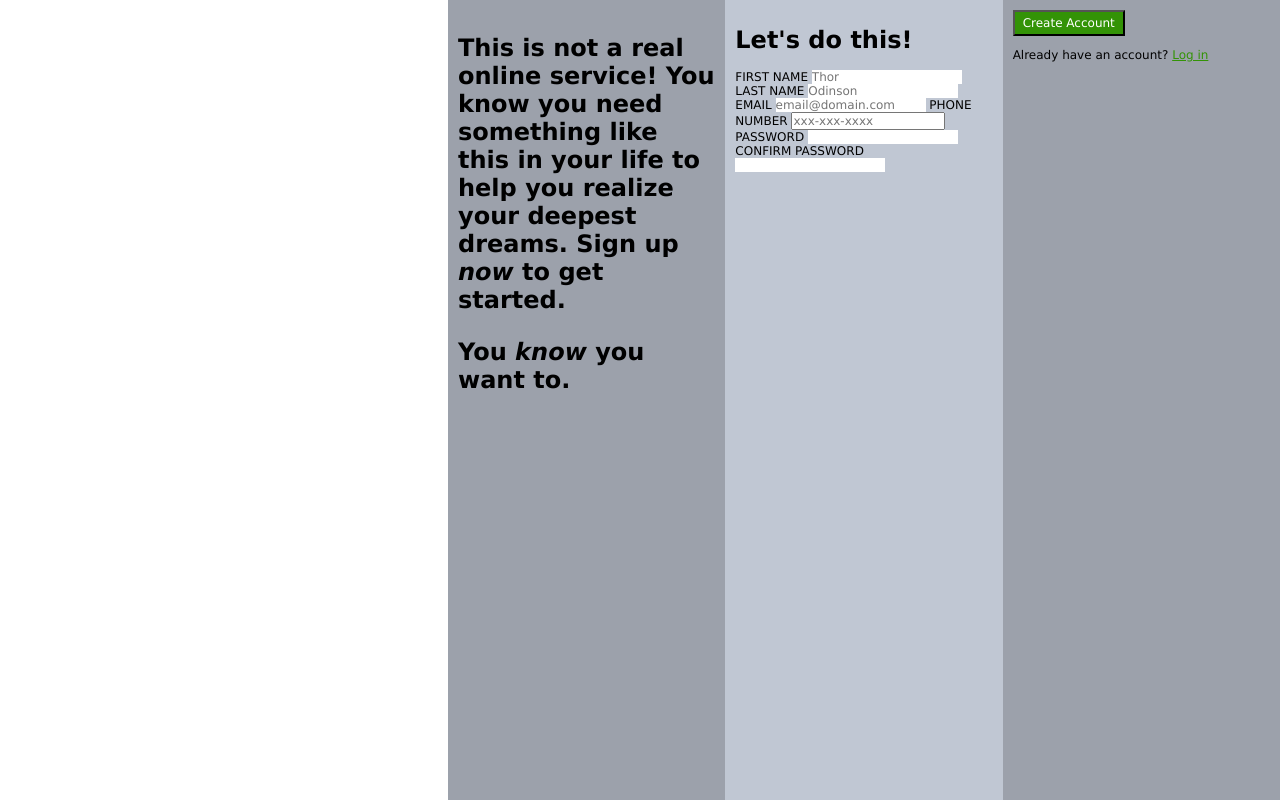
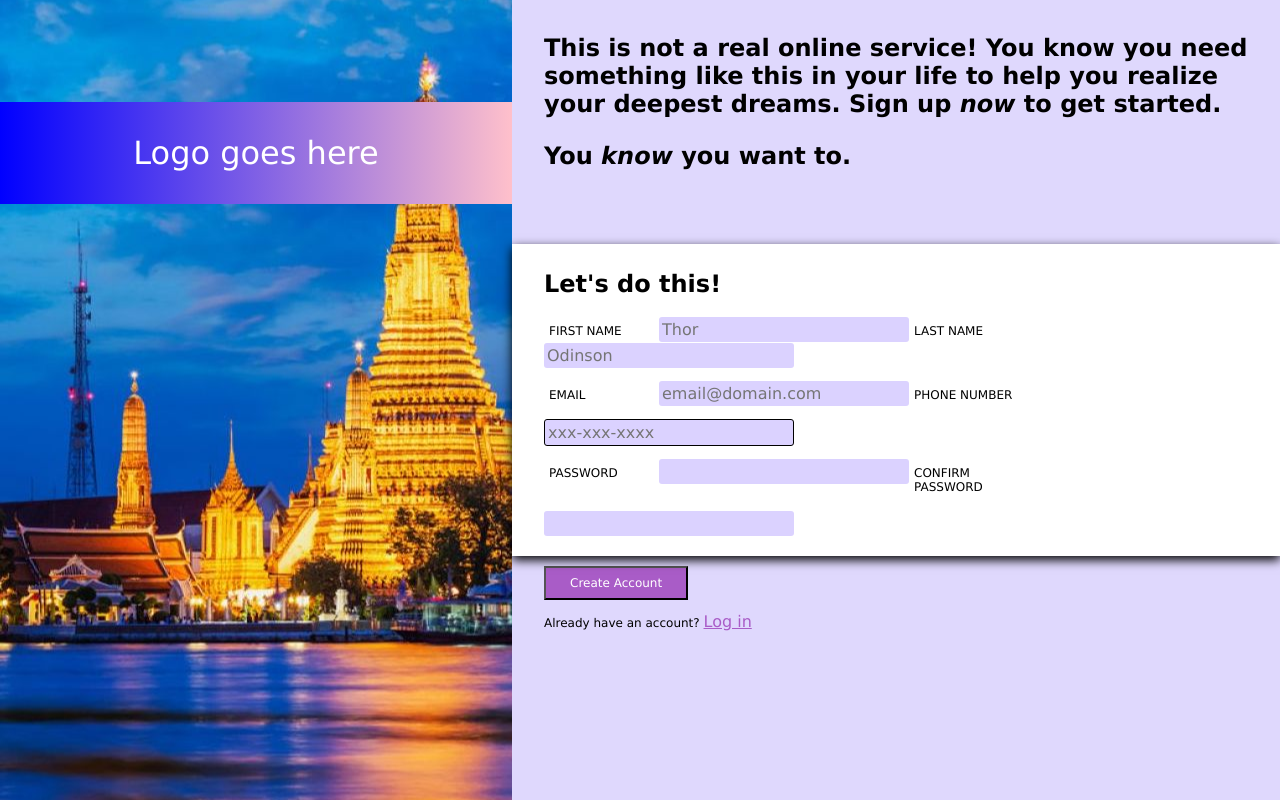
Before and after one commit to Clifb314/forms-project, a plain HTML site: page index.html in a window 1280 px wide. Drawn offline with Linux system fonts and the light colour scheme.

Commit message:
clean up spacing, script

```diff
--- a/index.html
+++ b/index.html
@@ -9,6 +9,9 @@
 </head>
 
 <body>
+    <div class="bg">
+        <div class="gradient">Logo goes here</div>
+    </div>
     <div class="right-side">
         <div class="top">
             <p class="header">This is not a real online service! You know you need something
@@ -20,6 +23,7 @@
         <div class="formsection">
             <form method="post" id="signup">
                 <h1 class="header">Let's do this!</h1>
+                <div class="names">
                     <label for="fname">FIRST NAME</label>
                     <input type="text"
                             placeholder="Thor"
@@ -30,30 +34,33 @@
                             placeholder="Odinson"
                             required
                             name="lname">
+                </div>
+                <div class="contact">
                     <label for="email">EMAIL</label>
                     <input type="email"
                             placeholder="email@domain.com"
                             required
                             name="email">
-                <label for="pnum">PHONE NUMBER</label>
+                    <label for="pnum">PHONE NUMBER<p id=telerror></p></label>
                     <input type="tel"
                             pattern="[0-9]{3}-[0-9]{3}-[0-9]{3}"
                             placeholder="xxx-xxx-xxxx"
                             name="pnum"
                             id="pnum">
-                <label for="password">PASSWORD</label>
+                </div>
+                <div class="pass">
+                    <label for="password">PASSWORD<p id="perror"></p></label>
                     <input type="password"
                             title="Must be at least 10 characters with at least one number and one capital letter"
                             required
                             name="password"
                             id="password">
-                <span id="perror"></span>
-                <label for="checkpass">CONFIRM PASSWORD</label>
+                    <label for="checkpass">CONFIRM PASSWORD<p id="checkerror"></p></label>
                     <input type="password"
                             required
                             name="checkpass"
                             id="checkpass">
-                <span id="checkerror"></span>
+                </div>
             </form>
         </div>
         <div class="bottom">
@@ -67,10 +74,11 @@
 
 
 <script type="text/javascript">
-    let check = document.getElementbyId('checkpass')
+    let check = document.getElementById('checkpass')
     let password = document.getElementById('password')
     let phone = document.getElementById('pnum')
     let passerror = document.getElementById('perror')
+    let telerror = document.getElementById('telerror')
     let checkerror = document.getElementById('checkerror')
     let btn = document.querySelector("button")
 
@@ -99,6 +107,7 @@
 
         else {
             checkerror.classname = ''
+            checkerror.textContent = ''
             btn.disabled = false
         }
 
@@ -107,10 +116,10 @@
     function checkReq() {
         let test = password.value
         if (test.length < 10) {
-            pLen = test.length
             passerror.className = 'invalid'
-            passerror.textContent = 'Please enter a password with at least 10 character. You have ${pLen}'
+            passerror.textContent = `Please enter a password with at least 10 character. You have ${test.length}`
             btn.disabled = true
+            return
         }
 
         // string.search can take regex, returns -1 if not found
@@ -118,16 +127,17 @@
             passerror.textContent = 'Please include at least one number'
             passerror.className = 'invalid'
             btn.disabled = true
-
+            return
         }
 
         if (test.search(/[A-Z]/) < 0) {
             passerror.textContent = 'Please include at least one capital letter'
             passerror.className = 'invalid'
             btn.disabled = true
-        }
-        else {
+            return
+        } else {
             passerror.className = ''
+            passerror.textContent = ''
             btn.disabled = false
         }
     }
@@ -137,6 +147,17 @@
 
         if (number.length == 3 || number.length == 7) {
             phone.value += '-'
+        }
+
+        if (number.length > 12 || number.search(/[a-zA-Z]/) > -1) {
+            telerror.className = 'invalid'
+            telerror.textContent = 'Enter in 111-111-1111 format'
+            btn.disabled = true
+            return
+        } else {
+            telerror.className = ''
+            telerror.textContent = ''
+            btn.disabled = false
         }
     }
 
--- a/styles.css
+++ b/styles.css
@@ -6,7 +6,16 @@ body {
     font-family: Verdana, Helvetica, sans-serif;
     padding: 0;
     margin: 0;
-    font-size: 12px
+    font-size: 12px;
+}
+
+div.bg {
+    width: 40%;
+    display: flex;
+    background-image: url(watarun.jpg);
+    background-position: left;
+    background-repeat: no-repeat;
+    background-attachment: fixed;
 }
 
 button, input {
@@ -22,21 +31,60 @@ button, input {
     font-size: 1.5rem
 }
 
+.gradient {
+    width:100%;
+    margin-top: 20%;
+    background: linear-gradient(to right, blue, pink);
+    align-self: flex-start;
+    font-size: 2rem;
+    text-align: center;
+    color: white;
+    padding: 2rem 0;
+}
+
 .right-side {
-    width: 65%;
+    width: 60%;
     display: flex;
+    flex-direction: column;
     justify-content: center;
     align-items: stretch;
+}
+
+.names, .contact, .pass {
+    margin-bottom: 10px;
+    display: flex;
+    flex-wrap: wrap;
+    justify-content: flex-start;
+    align-items: baseline;
+}
+
+input {
+    background-color: rgb(219, 210, 255);
+    border: 1px solid black;
+    border-radius: 3px;
+    width: 250px;
+    padding: 3px;
+    font-size: 1rem;
+}
+
+label {
+    text-align: left;
+    display: block;
+    width: 100px;
+    margin: 10px 10px 5px 5px;
 }
 
 .top, .formsection, .bottom {
     flex: 1;
     padding: 10px;
-    background: hsl(217, 8%, 64%)
+    background: hsl(251, 91%, 92%);
+    padding-left: 2rem;
 }
 
 .formsection {
-    background: hsl(217, 18%, 79%)
+    background: hsl(0, 0%, 100%);
+    position: relative;
+    box-shadow: 0 4px 10px black;
 }
 
 input:invalid {
@@ -45,7 +93,8 @@ input:invalid {
 
 .invalid {
     color: red;
-    font-size: 0.5rem;
+    font-weight: 700;
+    font-size: 10px;
 }
 
 input:focus {
@@ -53,12 +102,13 @@ input:focus {
 }
 
 button {
-    background: hsl(101, 92%, 30%);
+    background: hsl(283, 49%, 57%);
     color: white;
-    padding: 4px 8px;
+    padding: 8px 24px;
 }
 
 a {
     font-weight: 500;
-    color: hsl(101, 92%, 30%)
+    font-size: 1rem;
+    color: hsl(283, 49%, 57%)
 }
```
Also changed, not shown: watarun.jpg (added). Lines whose indentation alone changed are shown as unchanged.
